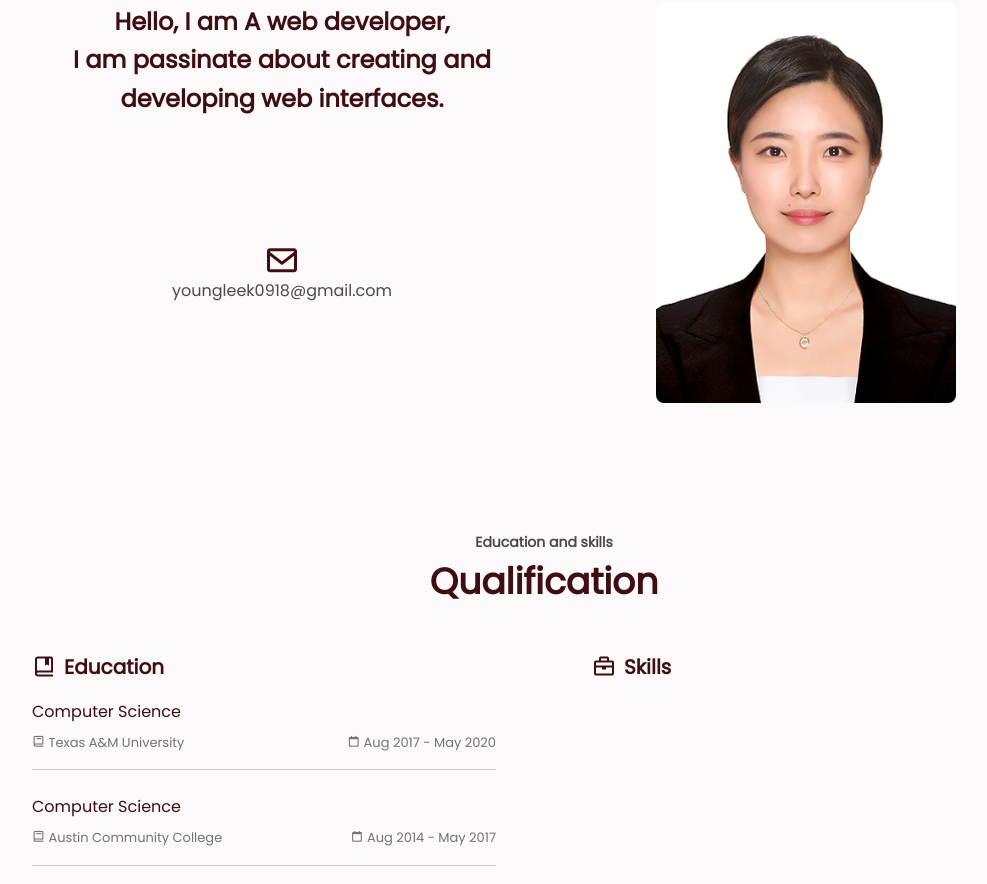
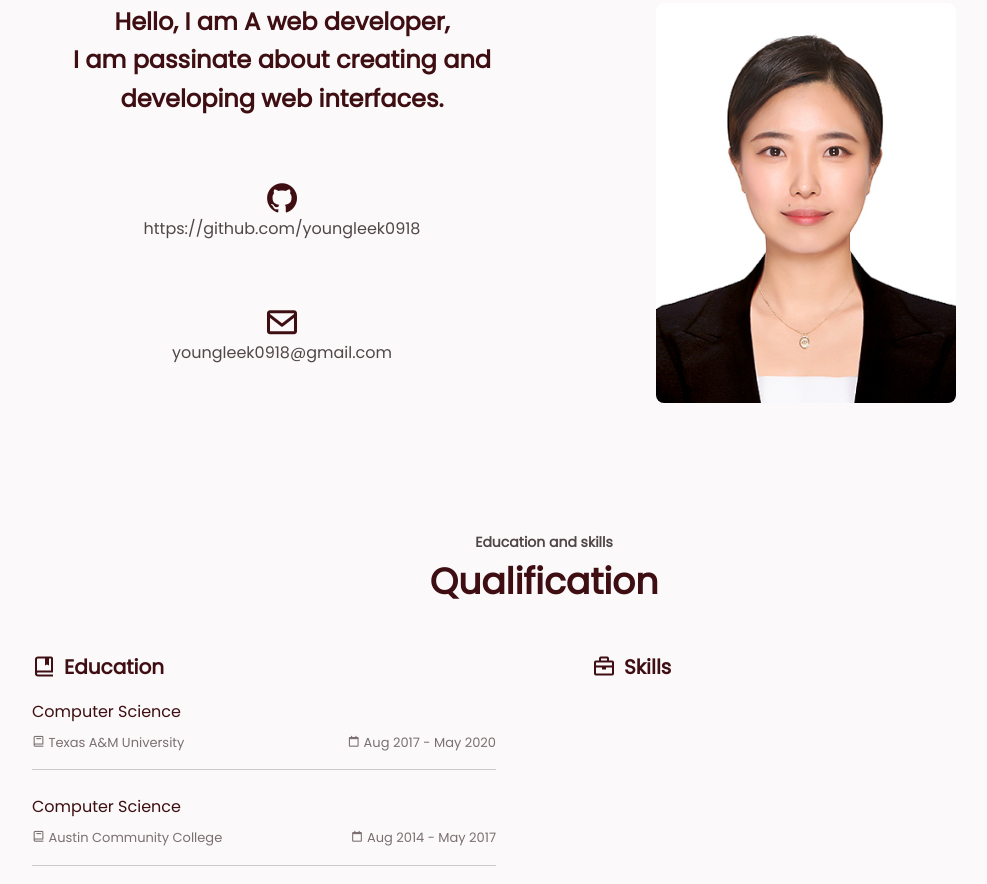
Before and after one commit to youngleek0918/my_portfolio, a plain HTML site: page index.html in a window 1280 px wide. Shown: the part 1013-1897 px from the top of the page, without its empty margins (96-1083 px from the left). Drawn offline with nearby package versions, Linux system fonts and the light colour scheme; files whose address does not match are found by name.

Commit message:
updated about me

```diff
--- a/index.html
+++ b/index.html
@@ -72,6 +72,11 @@
             <div class="about__container bd-grid">
                 <div class="about__data bd-grid">
                     <p class="about__description"><span>Hello, I am A web developer, <br>I am passinate about creating and developing web interfaces.</span></p>
+
+                    <div>
+                        <i class="about__number bx bxl-github"></i>
+                        <span class="about__achievement">https://github.com/youngleek0918</span>
+                    </div>
 
                     <div>
                         <i class="about__number bx bx-envelope"></i>
```
